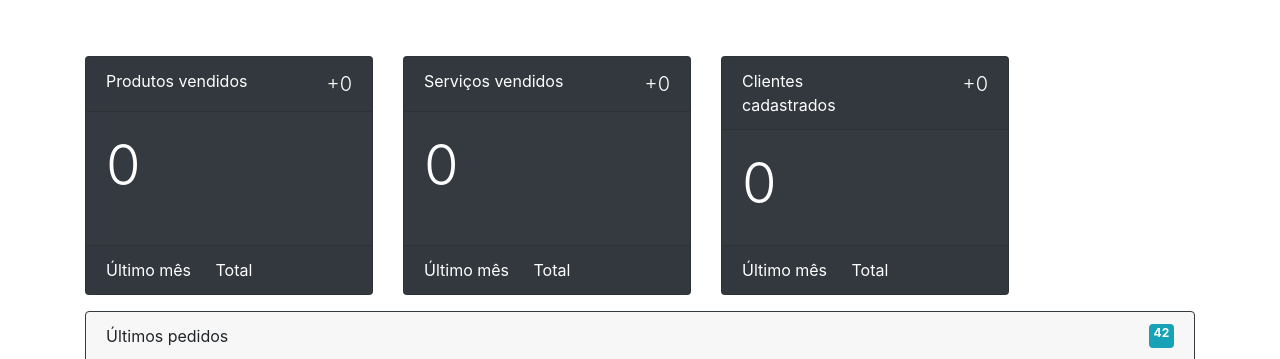
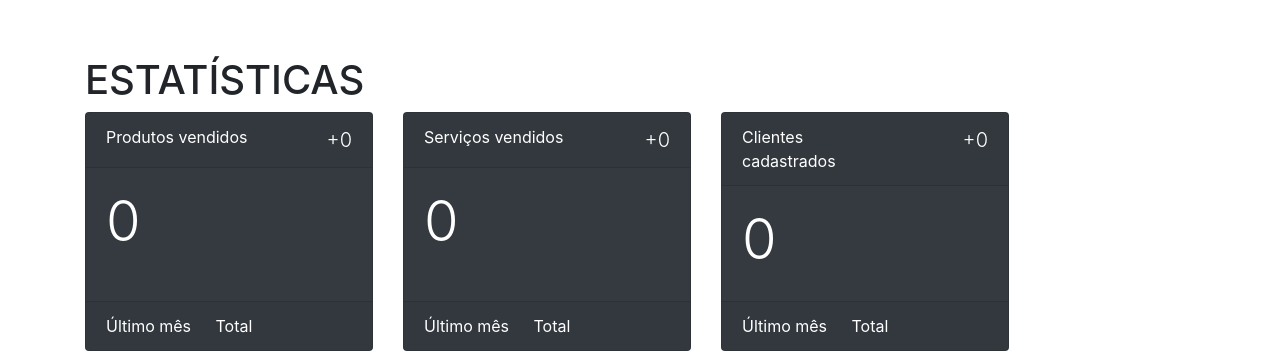
Before and after one commit to mwingter/WEB-PetShop, a plain HTML site: page statistics.html in a window 1280 px wide. Shown: the top 359 px of the page. Drawn offline with nearby package versions, Linux system fonts and the light colour scheme; a script that the page names is missing.

Commit message:
Cabeçalho

```diff
--- a/statistics.html
+++ b/statistics.html
@@ -26,8 +26,11 @@
     </head>
 
     <body>
+
         <!-- Page Content -->
         <div class="container">
+            <h1 class="">ESTATÍSTICAS</h1>
+
             <!-- card deck -->
             <div class="card-deck">
                 <!-- vendas de produtos -->
```
